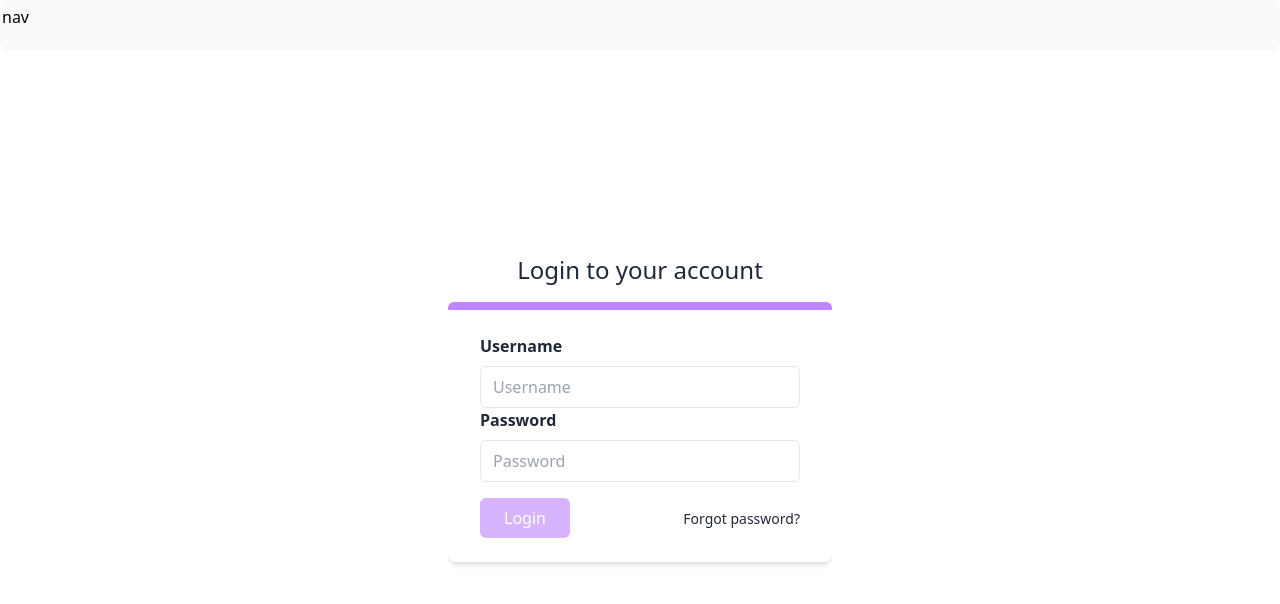
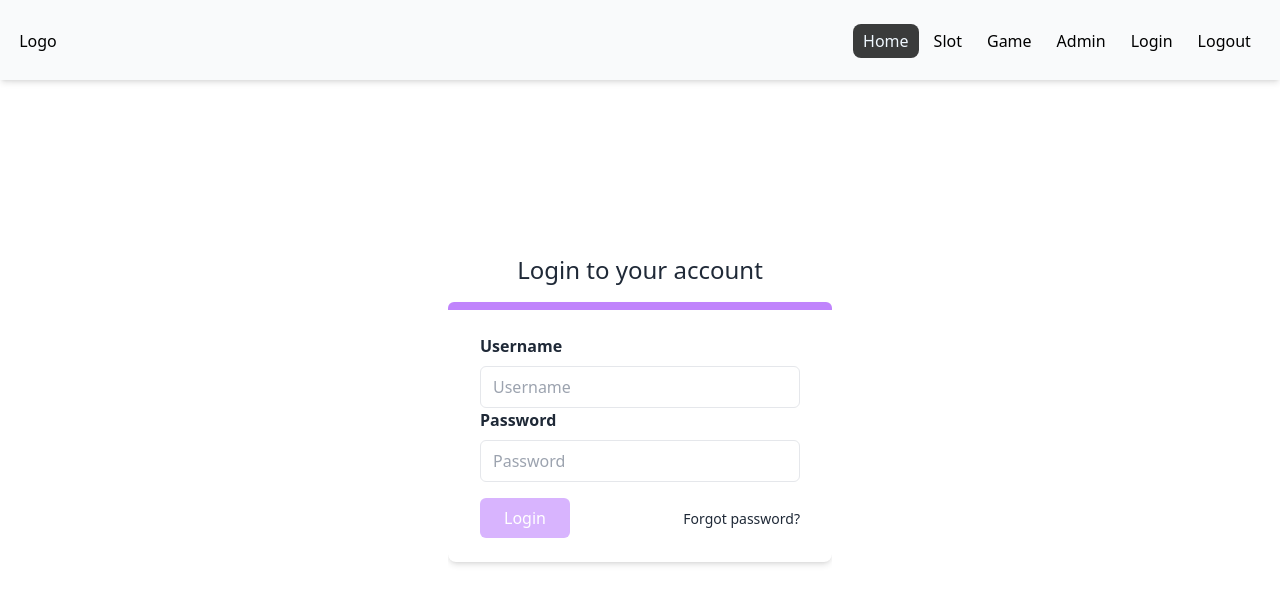
Before and after one commit to charan379/gameszoneUI, an Angular app: page /login in a window 1280 px wide. Shown: the top 604 px of the page. Built offline with nearby package versions, Linux system fonts and the light colour scheme.

Commit message:
added navbar

```diff
--- a/src/app/features/header/header.component.css
+++ b/src/app/features/header/header.component.css
@@ -1,14 +1,125 @@
-.navbar {
+.header {
   z-index: 1;
   position: fixed;
   top: 0;
   left: 0;
+  height: 80px;
   width: 100%;
-    min-height: 50px;
   border-color: rgb(229 231 235 / 1);
   background-color: rgb(249 250 251 / 1);
+  border-radius: 0;
+  padding: 0.5rem 0.2rem;
+  transition: height 200ms ease-in-out;
+  overflow: hidden;
+}
+
+.header.expanded {
+  height: 360px;
+  max-height: fit-content;
+}
+
+.nav {
+  display: flex;
+  flex-wrap: wrap;
+  flex-direction: column;
+  justify-content: space-between;
+  align-items: center;
+  max-width: 1280px;
+  margin-left: auto;
+  margin-right: auto;
+  padding: 1rem;
+}
+
+.nav > .head {
+  display: flex;
+  justify-content: space-between;
+  flex-direction: row;
+  width: 100%;
+}
+
+.nav > .head > .brand {
+  font-weight: 500;
+}
+
+.nav > .head > .ham-button {
+  display: inline-flex;
+  align-items: center;
+  font-size: 0.875rem; /* 14px */
+  line-height: 1.25rem; /* 20px */
+  padding: 0.5rem;
+  width: 2.5rem;
+  height: 2.5rem;
+  color: rgb(107 114 128 / 1);
   border-radius: 0.5rem;
-    padding: 5px 2px 5px 2px;
-    box-shadow: var(--tw-ring-offset-shadow, 0 0 #0000), var(--tw-ring-shadow, 0 0 #0000), var(--tw-shadow);
+}
 
+.nav > .head > .ham-button:hover {
+  background-color: rgb(243 244 246 / 1);
 }
+
+.nav-list {
+  display: flex;
+  flex-direction: column;
+  align-items: stretch;
+  width: 100%;
+  gap: 5px;
+  font-weight: 500;
+  margin-top: 1rem; /* 16px */
+  border-radius: 0.5rem;
+  background-color: rgb(249 250 251 / 1);
+  max-height: 100%;
+}
+
+.nav-list > li > a {
+  display: inline-flex;
+  width: 100%;
+  border-radius: 0.5rem;
+  transition: all 100ms ease-in-out;
+  padding: 5px 10px;
+}
+
+.nav-list > li > a.active {
+  color: aliceblue;
+  background-color: rgba(0, 0, 0, 0.765);
+}
+
+.nav-list > li > a:hover {
+  color: aliceblue;
+  background-color: rgba(0, 0, 0, 0.765);
+}
+
+.nav-list.close {
+  display: none !important;
+}
+
+@media (min-width: 768px) {
+  .nav {
+    flex-direction: row;
+  }
+
+  .header.expanded {
+    height: 80px;
+    max-height: fit-content;
+  }
+
+  .nav > .head {
+    width: auto;
+  }
+
+  .nav > .head > .ham-button {
+    display: none;
+  }
+
+  .nav-list {
+    flex-direction: row;
+    align-items: center;
+    margin-top: 0;
+    border-width: 0;
+    background-color: transparent;
+    width: unset;
+  }
+
+  .nav-list.close {
+    display: flex !important;
+  }
+}
--- a/src/app/features/header/header.component.html
+++ b/src/app/features/header/header.component.html
@@ -1,3 +1,26 @@
-<nav class="navbar">
-    nav
+<nav class="header shadow-md" [class.expanded]="showNav">
+    <div class="nav">
+        <div class="head">
+            <!-- brand -->
+            <div class="brand"> Logo </div>
+            <!-- hamburger -->
+            <button type="button" class="ham-button" (click)="handleHamClick()">
+                <span class="sr-only">Open main menu</span>
+                <svg class="w-5 h-5" aria-hidden="true" xmlns="http://www.w3.org/2000/svg" fill="none"
+                    viewBox="0 0 17 14">
+                    <path stroke="currentColor" stroke-linecap="round" stroke-linejoin="round" stroke-width="2"
+                        d="M1 1h15M1 7h15M1 13h15" />
+                </svg>
+            </button>
+        </div>
+        <!-- nav-links -->
+        <ul class="nav-list" [ngClass]="{'close': !showNav}">
+            <li><a href="#" class="active">Home</a></li>
+            <li> <a href="#">Slot</a></li>
+            <li> <a href="#">Game</a> </li>
+            <li> <a href="#">Admin</a> </li>
+            <li> <a href="#">Login</a> </li>
+            <li> <a href="#">Logout</a> </li>
+        </ul>
+    </div>
 </nav>
--- a/src/app/features/header/header.component.ts
+++ b/src/app/features/header/header.component.ts
@@ -7,4 +7,9 @@ import { Component } from '@angular/core';
 })
 export class HeaderComponent {
 
+  showNav: boolean = false;
+
+  handleHamClick() {
+    this.showNav = !this.showNav;
+  }
 }
```
Lines whose indentation alone changed are shown as unchanged.
